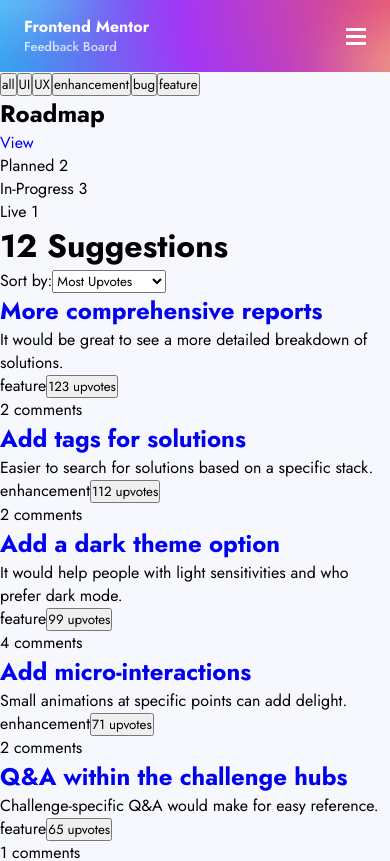
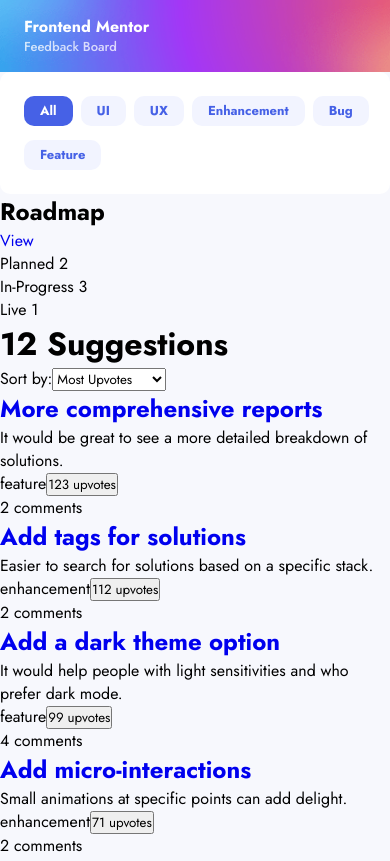
Before and after one commit to AgataLiberska/product-feedback-app, a React (Create React App) app: page / in a window 390 px wide. Shown: the top 861 px of the page. Built offline with nearby package versions, Linux system fonts and the light colour scheme.

Commit message:
conditionally render mobile nav and header elements based on viewport size

```diff
--- a/src/GlobalStyle.js
+++ b/src/GlobalStyle.js
@@ -4,6 +4,9 @@
 
     :root {
         --background-color: #f7f8fd;
+        --dark-blue: #4661E6;
+        --medium-blue: #CFD7FF;
+        --light-blue: #f2f4ff;
         --white: #fff;
         --tablet: 768px;
         --desktop: 1024px;
--- a/src/features/categories/CategoriesList.js
+++ b/src/features/categories/CategoriesList.js
@@ -1,6 +1,7 @@
 import React from 'react';
 import { useSelector, useDispatch} from 'react-redux';
 import { categorySelected } from './categoriesSlice';
+import { CategoryButton, CategoryContainer } from './CategoriesListElements';
 
 const CategoriesList = () => {
     const dispatch = useDispatch()
@@ -8,16 +9,16 @@
 
     const renderedCategories = categories.map(category => {
         return (
-            <button key={category.name} aria-pressed={category.selected} onClick={() => dispatch(categorySelected(category.name))}>
+            <CategoryButton key={category.name} aria-pressed={category.selected} onClick={() => dispatch(categorySelected(category.name))} selected={category.selected}>
                 {category.name}
-            </button>
+            </CategoryButton>
         )
     })
 
     return (
-        <div>
+        <CategoryContainer>
             {renderedCategories}
-        </div>
+        </CategoryContainer>
     )
 }
 
--- /dev/null
+++ b/src/features/categories/CategoriesListElements.js
@@ -0,0 +1,28 @@
+import styled from 'styled-components';
+
+export const CategoryButton = styled.button`
+    padding: 0.3125rem 1rem 0.375rem;
+    background-color: ${({selected}) => selected ? 'var(--dark-blue)' : 'var(--light-blue)'};
+    border: 0;
+    border-radius: 0.625rem;
+    text-transform: capitalize;
+    font-size: 0.8125rem;
+    font-weight: 600;
+    color: ${({selected}) => selected ? 'var(--white)' : 'var(--dark-blue)'};
+    cursor: pointer;
+    transition: background-color 0.2s ease-in-out;
+
+    &:hover {
+        background-color: var(--medium-blue);
+    }
+`
+
+export const CategoryContainer = styled.div`
+    display: flex;
+    gap: 0.875rem 0.5rem;
+    flex-wrap: wrap;
+    padding: 1.5rem 1.125rem 1.5rem 1.5rem;
+    background-color: var(--white);
+    border-radius: 0.625rem;
+
+`
--- a/src/features/homeHeader/HomeHeader.js
+++ b/src/features/homeHeader/HomeHeader.js
@@ -1,6 +1,7 @@
-import React, {useState} from 'react';
+import React, {useState, useEffect} from 'react';
 import CategoriesList from '../categories/CategoriesList';
 import RoadMapExcerpt from '../roadMap/RoadMapExcerpt';
+import MobileNav from './MobileNav';
 import OpenIcon from '../../assets/shared/mobile/icon-hamburger.svg';
 import CloseIcon from '../../assets/shared/mobile/icon-close.svg';
 
@@ -8,6 +9,15 @@
 
 const HomeHeader = () => {
     const [isNavOpen, setIsNavOpen] = useState(false);
+    const [isMobile, setIsMobile] = useState(false);
+
+    useEffect(() =>{
+        window.addEventListener('resize', updatePredicate);
+    })
+
+    const updatePredicate = () => {
+        setIsMobile(window.innerWidth < 768);
+    }
 
     const toggleNav = () => {
         setIsNavOpen(!isNavOpen);
@@ -21,13 +31,16 @@
                         <BannerHeading>Frontend Mentor</BannerHeading>
                         <BannerTagline>Feedback Board</BannerTagline>
                     </BannerText>
-                    <MobileMenuToggle aria-label='Toggle menu' aria-expanded={isNavOpen} aria-haspopup='true' onClick={toggleNav}>
-                        <HamburgerImg src={OpenIcon} alt='' navOpen={isNavOpen ? 1 : 0}/>
-                        <CloseImg src={CloseIcon} alt='' navOpen={isNavOpen ? 1 : 0}/>
-                    </MobileMenuToggle>
+                    { isMobile ?
+                        <MobileMenuToggle aria-label='Toggle menu' aria-expanded={isNavOpen} aria-haspopup='true' onClick={toggleNav}>
+                            <HamburgerImg src={OpenIcon} alt='' navOpen={isNavOpen ? 1 : 0}/>
+                            <CloseImg src={CloseIcon} alt='' navOpen={isNavOpen ? 1 : 0}/>
+                        </MobileMenuToggle>
+                    : null}
                 </Banner>
-                <CategoriesList />
-                <RoadMapExcerpt />
+                { isMobile ? <MobileNav /> : null }
+                { isMobile ? null : <CategoriesList />}
+                { isMobile ? null : <RoadMapExcerpt />}
             </HeaderContainer>
         </HeaderWrapper>
     )
--- /dev/null
+++ b/src/features/homeHeader/MobileNav.js
@@ -0,0 +1,14 @@
+import React from 'react';
+import CategoriesList from '../categories/CategoriesList';
+import RoadMapExcerpt from '../roadMap/RoadMapExcerpt';
+
+const MobileNav = () => {
+    return (
+        <div>
+            <CategoriesList />
+            <RoadMapExcerpt />
+        </div>
+    )
+}
+
+export default MobileNav;
```
